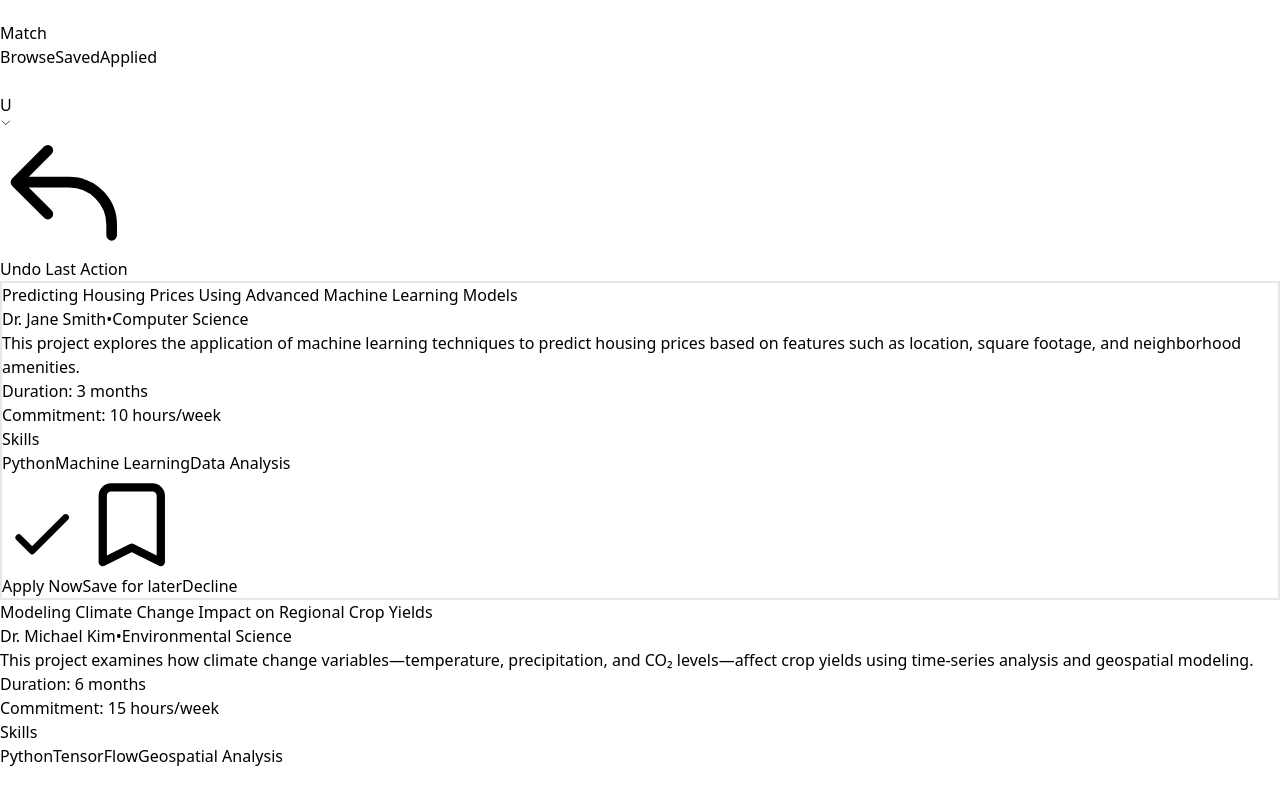
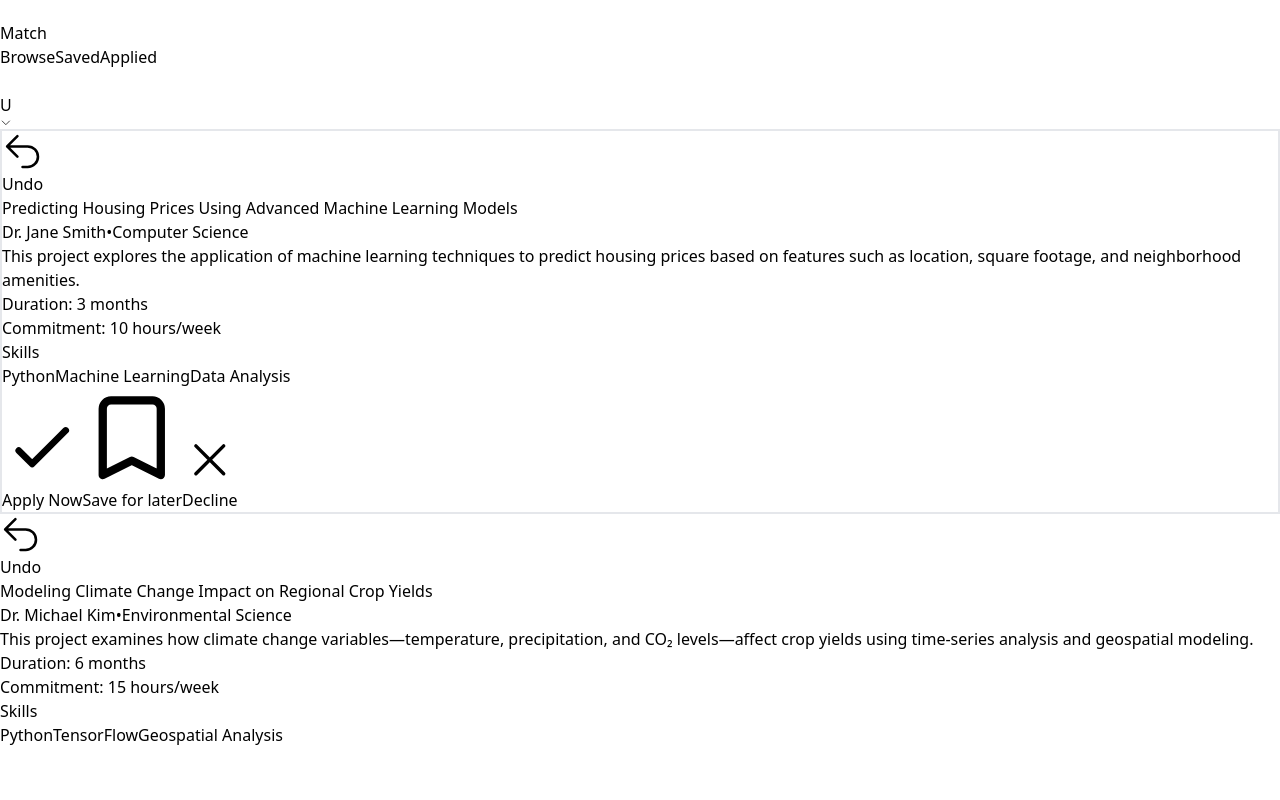
Before and after one commit to olivialewandowski/fruition, a Next.js app in the folder frontend/: page /development/match in a window 1280 px wide. Shown: the part 4140-4940 px from the top of the page. Built offline with nearby package versions, Linux system fonts and the light colour scheme; no server answers; the database is empty; sample sign-in values are in the browser's storage.

Commit message:
fixed animations for match

```diff
--- a/frontend/src/components/layout/Sidebar.tsx
+++ b/frontend/src/components/layout/Sidebar.tsx
@@ -36,7 +36,7 @@ const NavItem: React.FC<NavItemProps> = ({ href, icon, label, isActive, isCollap
     <Link href={href} className="w-full">
       <div className={`
         flex items-center px-4 py-3 rounded-lg transition-all duration-200
-        ${isActive ? 'bg-violet-100 text-violet-900' : 'hover:bg-purple-50 text-gray-700'}
+        ${isActive ? 'bg-gray-100 text-violet-700' : 'hover:bg-gray-50 text-gray-700'}
         ${isCollapsed && !isMobile ? 'justify-center' : 'gap-3'}
       `}>
         <div className="w-6 h-6 min-w-[1.5rem] flex items-center justify-center">
--- a/frontend/src/components/match/MatchProjectsList.tsx
+++ b/frontend/src/components/match/MatchProjectsList.tsx
@@ -128,24 +128,6 @@ const MatchProjectsList = ({
 
   return (
     <div className="h-full flex flex-col">
-      {/* Undo button (if needed) */}
-      {onUndoAction && (
-        <div className="flex justify-end px-6 py-3">
-          <motion.button
-            onClick={onUndoAction}
-            className="flex items-center justify-center text-violet-600 hover:text-violet-800 transition-colors"
-            aria-label="Undo last action"
-            whileHover={{ scale: 1.05 }}
-            whileTap={{ scale: 0.95 }}
-          >
-            <svg xmlns="http://www.w3.org/2000/svg" className="h-5 w-5 mr-1" fill="none" viewBox="0 0 24 24" stroke="currentColor">
-              <path strokeLinecap="round" strokeLinejoin="round" strokeWidth={2} d="M3 10h10a8 8 0 018 8v2M3 10l6 6m-6-6l6-6" />
-            </svg>
-            <span className="text-sm font-medium">Undo Last Action</span>
-          </motion.button>
-        </div>
-      )}
-
       {/* Scrollable project cards section */}
       <div
         ref={scrollContainerRef}
@@ -202,6 +184,8 @@ const MatchProjectsList = ({
                   onSave={onSaveProject}
                   onApply={onApplyProject}
                   onDecline={onDeclineProject}
+                  onUndo={onUndoAction}
+                  showUndo={true}
                 />
               </motion.div>
             ))}
--- a/frontend/src/components/match/ProjectCardWithScroll.tsx
+++ b/frontend/src/components/match/ProjectCardWithScroll.tsx
@@ -2,6 +2,7 @@ import { motion } from 'framer-motion';
 import { Project } from '@/types/project';
 import MatchProjectCard from './MatchProjectCard';
 import { useState } from 'react';
+import { XMarkIcon, ArrowUturnLeftIcon } from '@heroicons/react/24/outline';
 
 interface ProjectCardWithScrollProps {
   project: Project;
@@ -10,6 +11,8 @@ interface ProjectCardWithScrollProps {
   onSave: (project: Project) => void;
   onApply: (project: Project) => void;
   onDecline: (project: Project) => void;
+  onUndo?: () => void;
+  showUndo?: boolean;
 }
 
 const ProjectCardWithScroll = ({
@@ -18,31 +21,31 @@ const ProjectCardWithScroll = ({
   onSelect,
   onSave,
   onApply,
-  onDecline
+  onDecline,
+  onUndo,
+  showUndo = false
 }: ProjectCardWithScrollProps) => {
   const [isHovered, setIsHovered] = useState(false);
 
   // Define animation variants with more dramatic effects
   const cardVariants = {
     hidden: {
-      scale: 0.8,
-      opacity: 0.3,
-      y: 60,
-      rotate: -2,
-      filter: "blur(4px)"
+      scale: 0.7,
+      opacity: 0,
+      y: 100,
+      filter: "blur(8px)"
     },
     visible: {
       scale: 1,
       opacity: 1,
       y: 0,
-      rotate: 0,
       filter: "blur(0px)",
       transition: {
         type: "spring",
-        stiffness: 80,
-        damping: 12,
-        mass: 1.2,
-        duration: 0.7
+        stiffness: 70,
+        damping: 10,
+        mass: 1.5,
+        duration: 0.9
       }
     }
   };
@@ -51,8 +54,8 @@ const ProjectCardWithScroll = ({
   const buttonContainerVariants = {
     hidden: {
       opacity: 0,
-      y: 20,
-      scale: 0.95
+      y: 30,
+      scale: 0.9
     },
     visible: {
       opacity: 1,
@@ -62,8 +65,8 @@ const ProjectCardWithScroll = ({
         type: "spring",
         stiffness: 400,
         damping: 20,
-        duration: 0.4,
-        delay: 0.1
+        duration: 0.5,
+        delay: 0.2
       }
     }
   };
@@ -72,7 +75,7 @@ const ProjectCardWithScroll = ({
     <motion.div
       initial="hidden"
       whileInView="visible"
-      viewport={{ once: false, amount: 0.15 }}
+      viewport={{ once: true, margin: "-100px" }}
       variants={cardVariants}
       className={`mb-12 ${isSelected ? 'z-10' : 'z-0'} relative min-h-[600px] w-full max-w-4xl mx-auto`}
       whileHover={{
@@ -95,6 +98,23 @@ const ProjectCardWithScroll = ({
           transition-all duration-300
         `}
       >
+        {/* Undo button in top left */}
+        {showUndo && onUndo && (
+          <motion.button
+            onClick={(e) => {
+              e.stopPropagation();
+              onUndo();
+            }}
+            className="absolute top-6 left-6 flex items-center justify-center text-violet-600 hover:text-violet-800 transition-colors"
+            aria-label="Undo last action"
+            whileHover={{ scale: 1.05 }}
+            whileTap={{ scale: 0.95 }}
+          >
+            <ArrowUturnLeftIcon className="h-5 w-5 mr-2" />
+            <span className="font-medium">Undo</span>
+          </motion.button>
+        )}
+
         <div onClick={onSelect} className="flex-grow">
           <MatchProjectCard
             project={project}
@@ -155,6 +175,7 @@ const ProjectCardWithScroll = ({
             whileHover={{ scale: 1.05 }}
             whileTap={{ scale: 0.95 }}
           >
+            <XMarkIcon className="w-5 h-5 mr-2" />
             <span>Decline</span>
           </motion.button>
         </motion.div>
```
